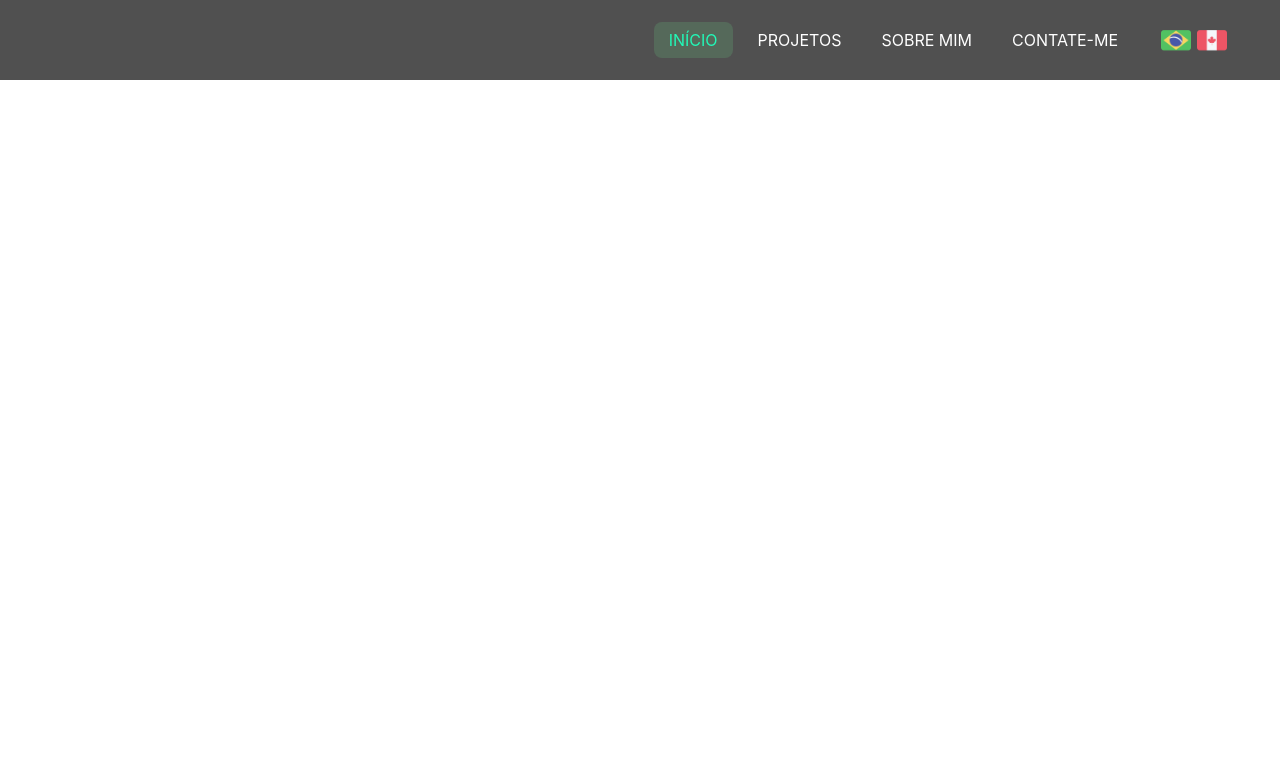
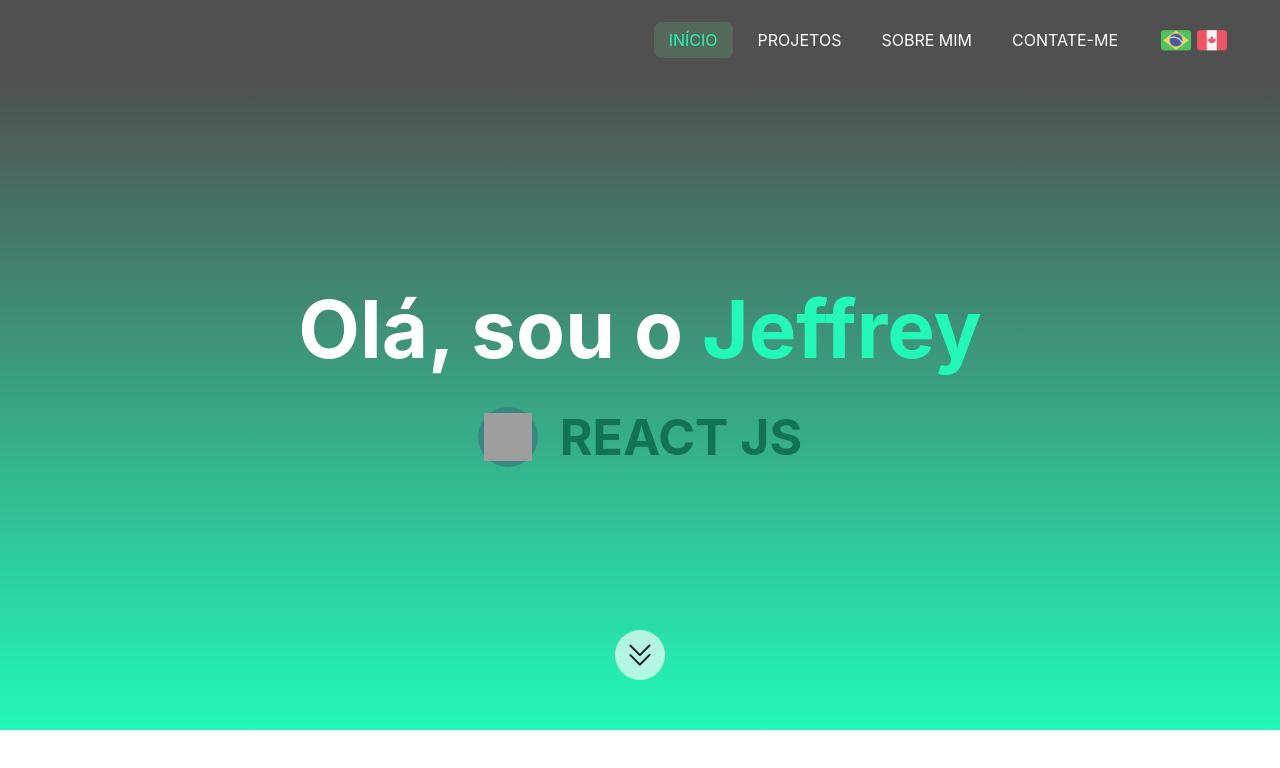
Before and after one commit to jeffreyalvr/meu-portfolio, a React (Vite) app: page / in a window 1280 px wide. Shown: the top 768 px of the page. Built offline with nearby package versions, Linux system fonts and the light colour scheme; grey boxes are pictures that could not be loaded.

Commit message:
Adiciona o elemento hero

```diff
--- a/src/components/Hero/index.jsx
+++ b/src/components/Hero/index.jsx
@@ -1,5 +1,25 @@
+import "./styles.css";
+
+import reactjs from "../../assets/images/reactjs.png";
+import arrow_down from "../../assets/images/arrow_down.png";
+
 const Hero = () => {
-  return <div>Hero</div>;
+  return (
+    <div className="hero">
+      <h1>
+        Olá, sou o <span>Jeffrey</span>
+      </h1>
+      <h2>
+        <div className="stack-badge">
+          <img src={reactjs} alt="React JS" />
+        </div>
+        react js
+      </h2>
+      <button className="jumper">
+        <img src={arrow_down} alt="Descer a página" />
+      </button>
+    </div>
+  );
 };
 
 export default Hero;
--- a/src/components/Hero/styles.css
+++ b/src/components/Hero/styles.css
@@ -0,0 +1,63 @@
+.hero {
+  height: 650px;
+  width: 100%;
+  background: linear-gradient(360deg, #22f9b8 0%, #505050 100%);
+  padding: 200px 0 0 0;
+  display: flex;
+  flex-direction: column;
+  align-items: center;
+  position: absolute;
+}
+
+.hero h1 {
+  color: #fff;
+  font-size: 80px;
+  margin: 0 0 30px 0;
+}
+
+.hero h1 span {
+  font-size: 80px;
+  color: #22f9b8;
+}
+
+.hero h2 {
+  text-transform: uppercase;
+  font-size: 50px;
+  color: #117255;
+  display: flex;
+  flex-direction: row;
+  align-items: center;
+}
+
+.hero h2 .stack-badge {
+  background-color: rgba(56, 121, 125, 0.7);
+  border-radius: 50%;
+  height: 60px;
+  width: 60px;
+  margin: 0 22px 0 0;
+  display: flex;
+  justify-content: center;
+  align-items: center;
+}
+
+.hero h2 .stack-badge img {
+  height: 48px;
+  width: 48px;
+  border: none;
+}
+
+.hero button.jumper {
+  height: 50px;
+  width: 50px;
+  border: none;
+  outline: none;
+  background: rgba(255, 255, 255, 0.65);
+  border-radius: 50%;
+  cursor: pointer;
+  display: flex;
+  flex-direction: row;
+  justify-content: center;
+  align-items: center;
+  position: absolute;
+  bottom: 50px;
+}
--- a/src/pages/Home/index.jsx
+++ b/src/pages/Home/index.jsx
@@ -1,9 +1,11 @@
 import Nav from "../../components/Nav";
+import Hero from "../../components/Hero";
 
 const Home = () => {
   return (
     <div className="wrapper">
       <Nav />
+      <Hero />
     </div>
   );
 };
```
